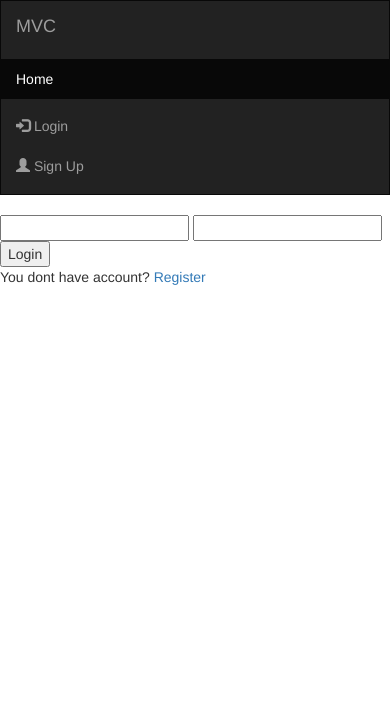
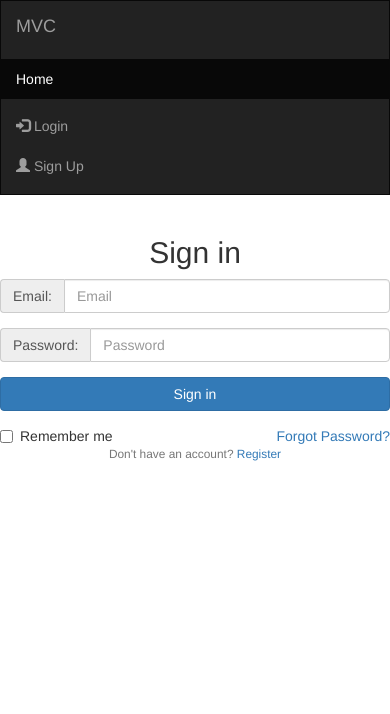
Before and after one commit to ljubisaivanovic/MVC-basic, a PHP site: template app/views/user/user_login.php in a window 390 px wide. Shown: the top 714 px of the page. Run offline with PHP 8.4, Linux system fonts and the light colour scheme; the template is opened without the code that fills it, so the values that code supplies are empty.

Commit message:
change style

```diff
--- a/app/views/layouts/footer.php
+++ b/app/views/layouts/footer.php
@@ -2,18 +2,6 @@
         </div>
         <div class="footer">
             <p>Ljubisa Ivanovic 2019</p>
-
         </div>
-        <style>
-            .footer {
-                position: fixed;
-                left: 0;
-                bottom: 0;
-                width: 100%;
-                background-color: #222;
-                color: white;
-                text-align: center;
-            }
-        </style>
     </body>
 </html>
--- a/app/views/layouts/header.php
+++ b/app/views/layouts/header.php
@@ -5,6 +5,7 @@
     <title>MVC</title>
     <meta charset="utf-8">
     <meta name="viewport" content="width=device-width, initial-scale=1">
+    <link rel="stylesheet" type="text/css" href="web/css/site.css">
     <link rel="stylesheet" href="https://maxcdn.bootstrapcdn.com/bootstrap/3.4.0/css/bootstrap.min.css">
     <script src="https://ajax.googleapis.com/ajax/libs/jquery/3.4.1/jquery.min.js"></script>
     <script src="https://maxcdn.bootstrapcdn.com/bootstrap/3.4.0/js/bootstrap.min.js"></script>
--- a/app/views/user/user_login.php
+++ b/app/views/user/user_login.php
@@ -1,17 +1,35 @@
 <?php require_once("views/layouts/header.php"); ?>
 
+<div class="row ">
+    <div class="col-md-4"></div>
+    <div class="col-md-4 login">
+        <form action="?p=user/login" method="post">
+            <h2 class="text-center">Sign in</h2>
+            <div class="form-group">
+                <div class="input-group">
+                    <span class="input-group-addon">Email:</span>
+                    <input type="text" class="form-control" name="email" placeholder="Email" required="required">
+                </div>
+            </div>
+            <div class="form-group">
+                <div class="input-group">
+                    <span class="input-group-addon">Password:</span>
+                    <input type="password" class="form-control" name="password" placeholder="Password" required="required">
+                </div>
+            </div>
+            <div class="form-group">
+                <button type="submit" class="btn btn-primary login-btn btn-block">Sign in</button>
+            </div>
+            <div class="clearfix">
+                <label class="pull-left checkbox-inline"><input type="checkbox"> Remember me</label>
+                <a href="#" class="pull-right">Forgot Password?</a>
+            </div>
+        </form>
+        <p class="text-center text-muted small">Don't have an account? <a href="?p=user/showRegister">Register</a>
 
-
-
-<form action="?p=user/login" method="post">
-
-    <input type="email" name="email" >
-    <input type="password" name="password">
-    <button type="submit">Login</button>
-
-</form>
-You dont have account?
-<a href="?p=user/showRegister">Register</a>
+    </div>
+    <div class="col-md-4"></div>
+</div>
 
 
 <?php require_once("views/layouts/footer.php"); ?>
--- /dev/null
+++ b/app/web/css/site.css
@@ -0,0 +1,12 @@
+body{
+
+}
+.footer {
+    position: fixed;
+    left: 0;
+    bottom: 0;
+    width: 100%;
+    background-color: #222;
+    color: white;
+    text-align: center;
+}
```
Also changed, not shown: app/web/js/formValidation.js (added).
